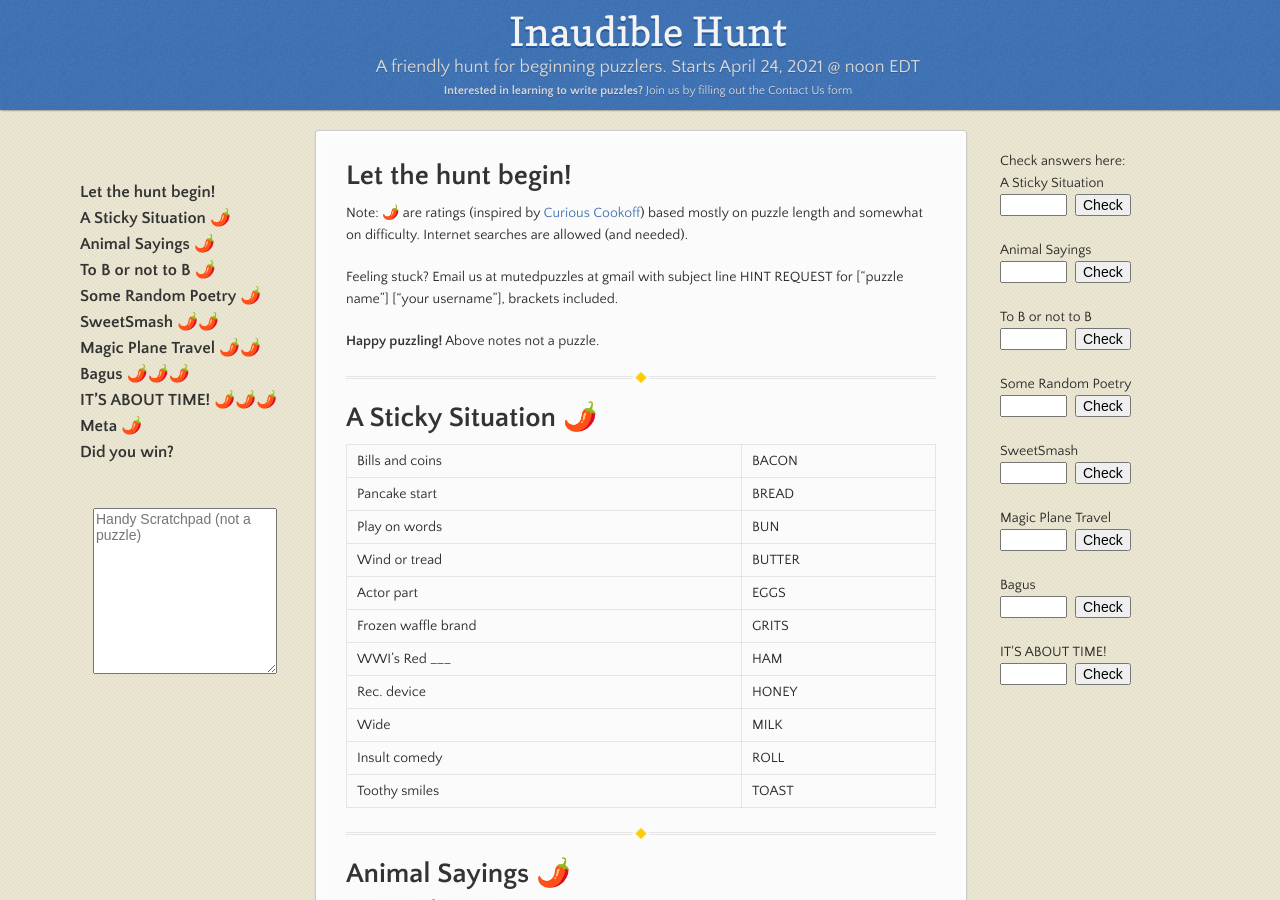
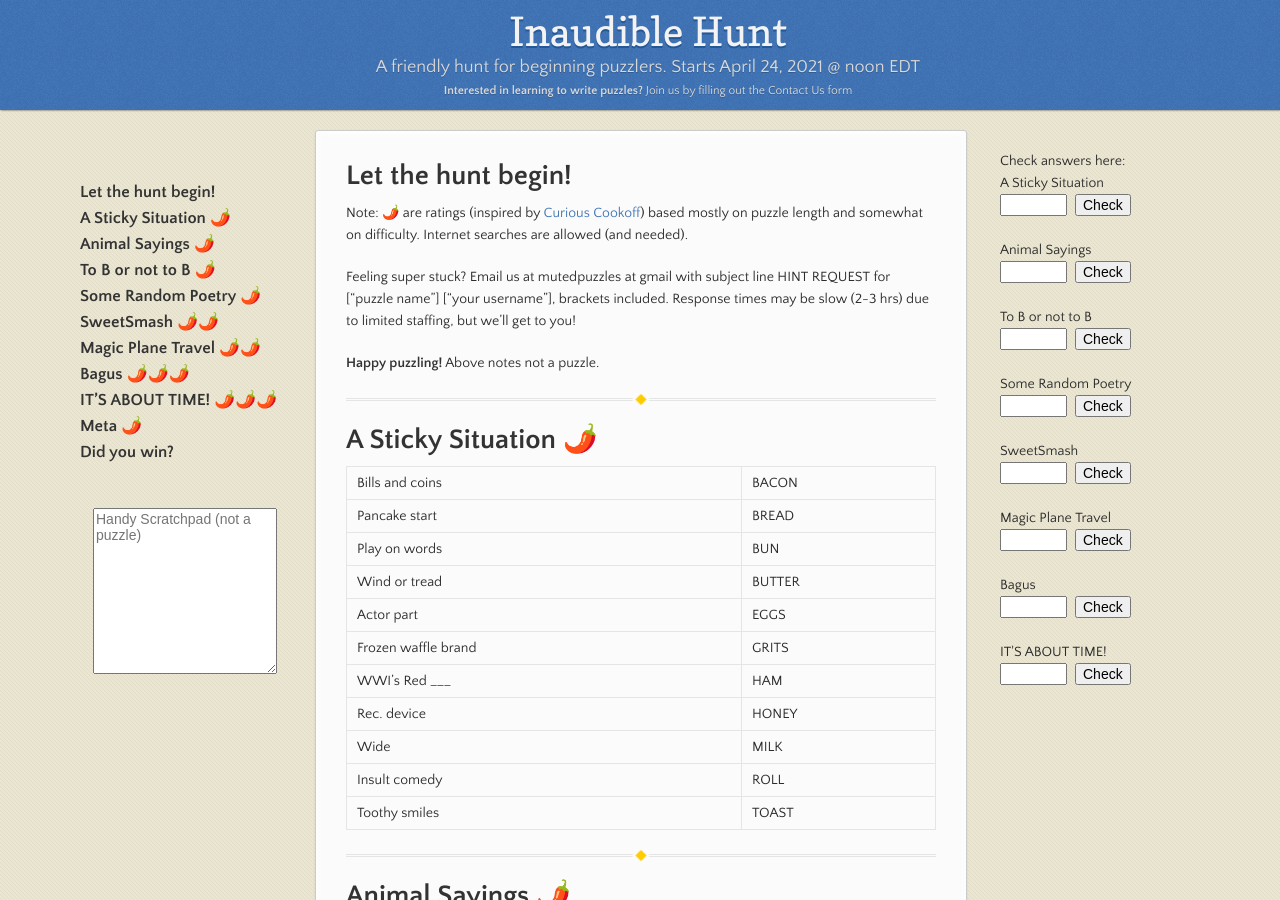
Before and after one commit to nro-bot/aprilhunt, a Jekyll site: the page built from Welcome to mini hunt!.md, in a window 1280 px wide and 900 px high. Built offline with Jekyll 4.4.1, drawn with Linux system fonts in a browser that asks for light colours; our own code applies the rules of GitHub Pages for plain Markdown files.

Commit message:
same, updated hint eta expectations

```diff
--- a/Welcome to mini hunt!.md
+++ b/Welcome to mini hunt!.md
@@ -8,8 +8,9 @@ Note: 🌶️  are ratings (inspired by [Curious
 Cookoff](https://curiouscookoff.com)) based mostly on puzzle length and somewhat
 on difficulty. Internet searches are allowed (and needed).
 
-Feeling stuck? Email us at mutedpuzzles at gmail with subject line HINT REQUEST for ["puzzle name"] ["your
-username"], brackets included.
+Feeling super stuck? Email us at mutedpuzzles at gmail with subject line HINT
+REQUEST for ["puzzle name"] ["your username"], brackets included. Response times
+may be slow (2-3 hrs) due to limited staffing, but we'll get to you!
 
 __Happy puzzling!__ Above notes not a puzzle.
 
```
